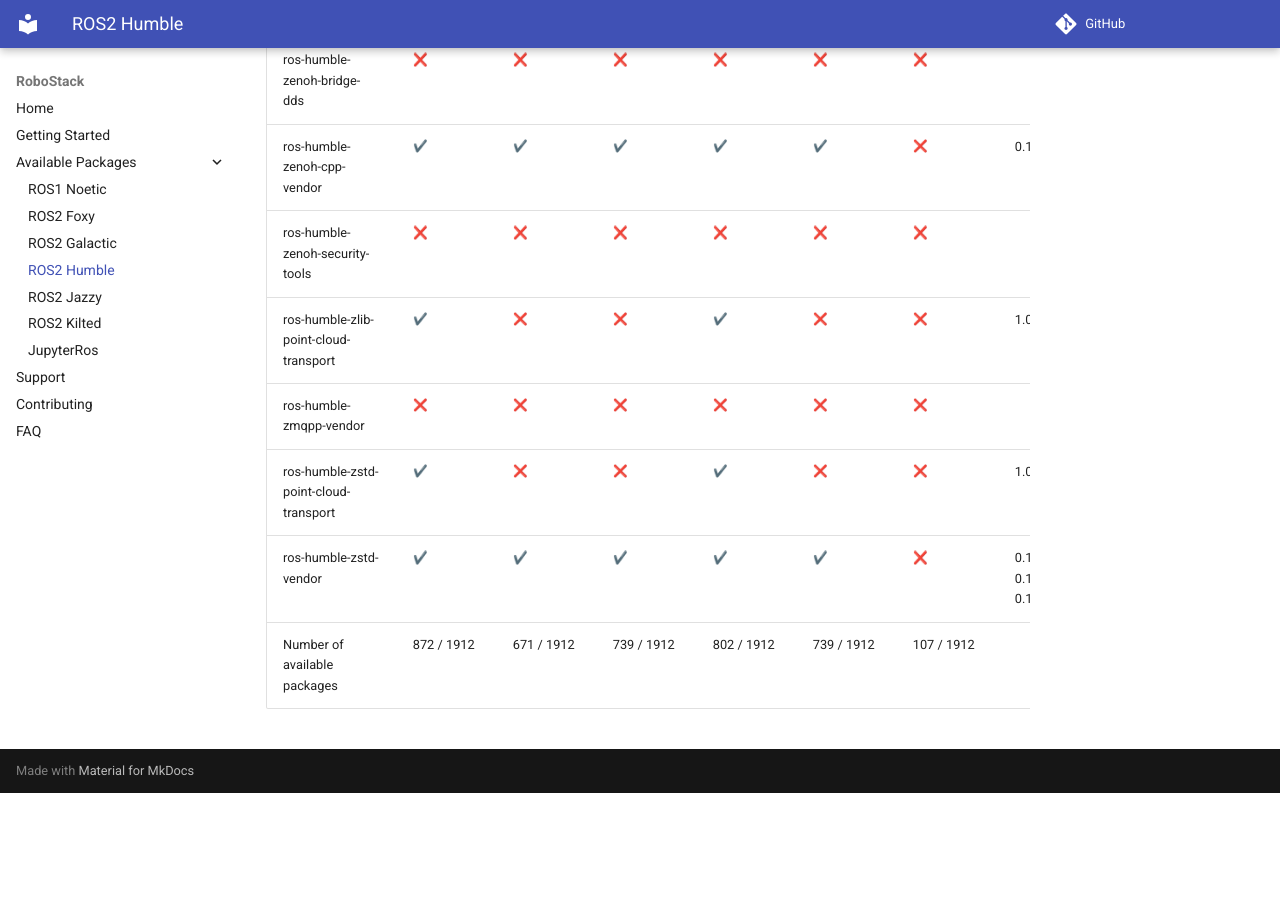
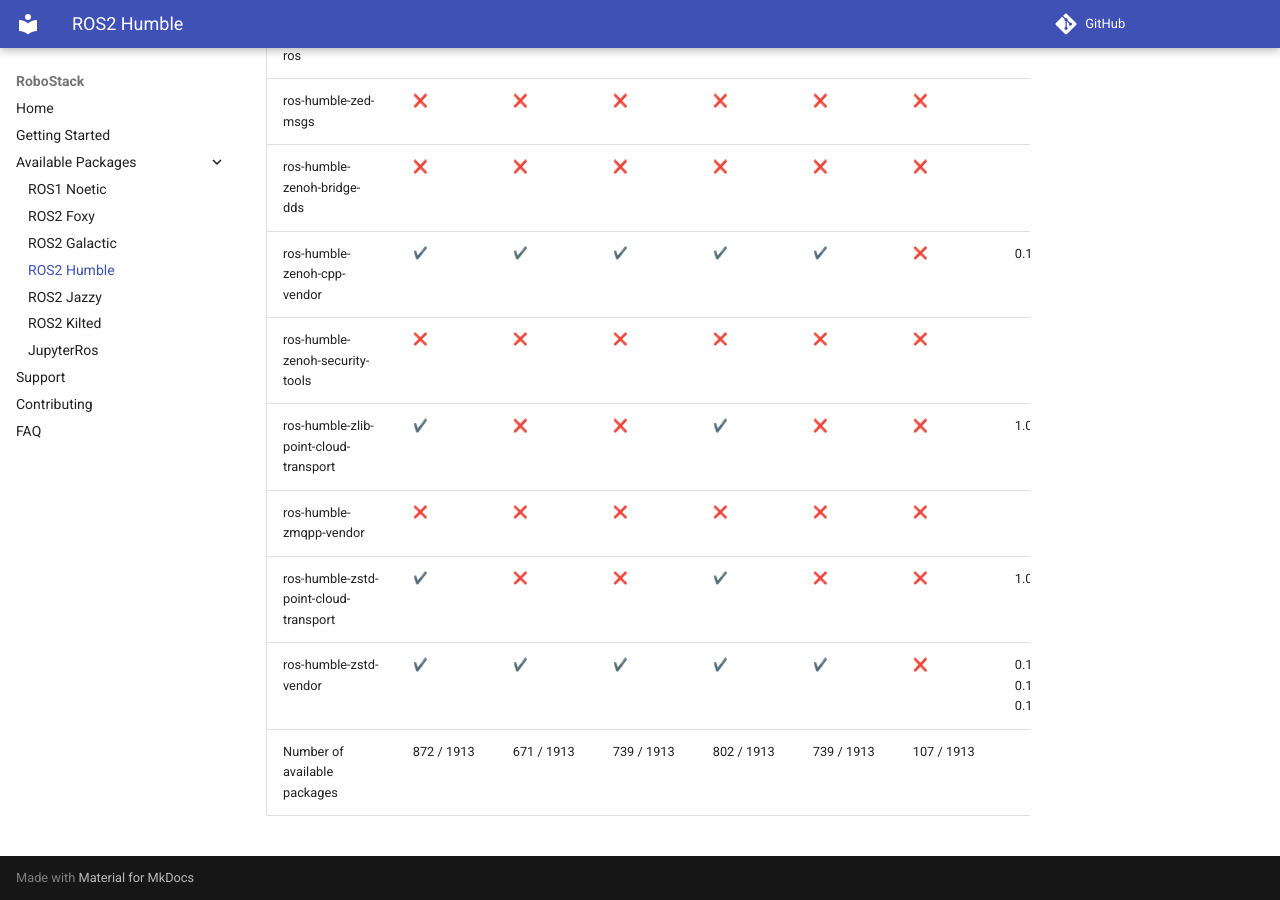
Before and after one commit to RoboStack/robostack.github.io, an MkDocs documentation site: the page built from docs/humble.md, in a window 1280 px wide and 900 px high, scrolled down 151486 px. Built offline with MkDocs 1.6.1 and Material for MkDocs 9.7.7, drawn with Linux system fonts in a browser that asks for light colours; emoji names are drawn with the system emoji font; comment, search, counter and statistics services are not loaded; before the commit the page ends 152279 px from its top, so only the background shows below that; some of the changed text lies outside the part shown.

Commit message:
Update tables

```diff
--- a/docs/humble.md
+++ b/docs/humble.md
@@ -1912,4 +1913,4 @@
 | ros-humble-zmqpp-vendor | :x: { data-sort='0' } | :x: { data-sort='0' } | :x: { data-sort='0' } | :x: { data-sort='0' } | :x: { data-sort='0' } | :x: { data-sort='0' } |   |
 | ros-humble-zstd-point-cloud-transport | :heavy_check_mark: { data-sort='1' } | :x: { data-sort='0' } | :x: { data-sort='0' } | :heavy_check_mark: { data-sort='1' } | :x: { data-sort='0' } | :x: { data-sort='0' } | 1.0.11  |
 | ros-humble-zstd-vendor | :heavy_check_mark: { data-sort='1' } | :heavy_check_mark: { data-sort='1' } | :heavy_check_mark: { data-sort='1' } | :heavy_check_mark: { data-sort='1' } | :heavy_check_mark: { data-sort='1' } | :x: { data-sort='0' } | 0.15.13, 0.15.14, 0.15.2  |
-| Number of available packages |  872 / 1912 | 671 / 1912 | 739 / 1912 | 802 / 1912 | 739 / 1912 | 107 / 1912 |
+| Number of available packages |  872 / 1913 | 671 / 1913 | 739 / 1913 | 802 / 1913 | 739 / 1913 | 107 / 1913 |
```
Also changed, not shown: other parts of docs/humble.md (+1 -0 lines).
